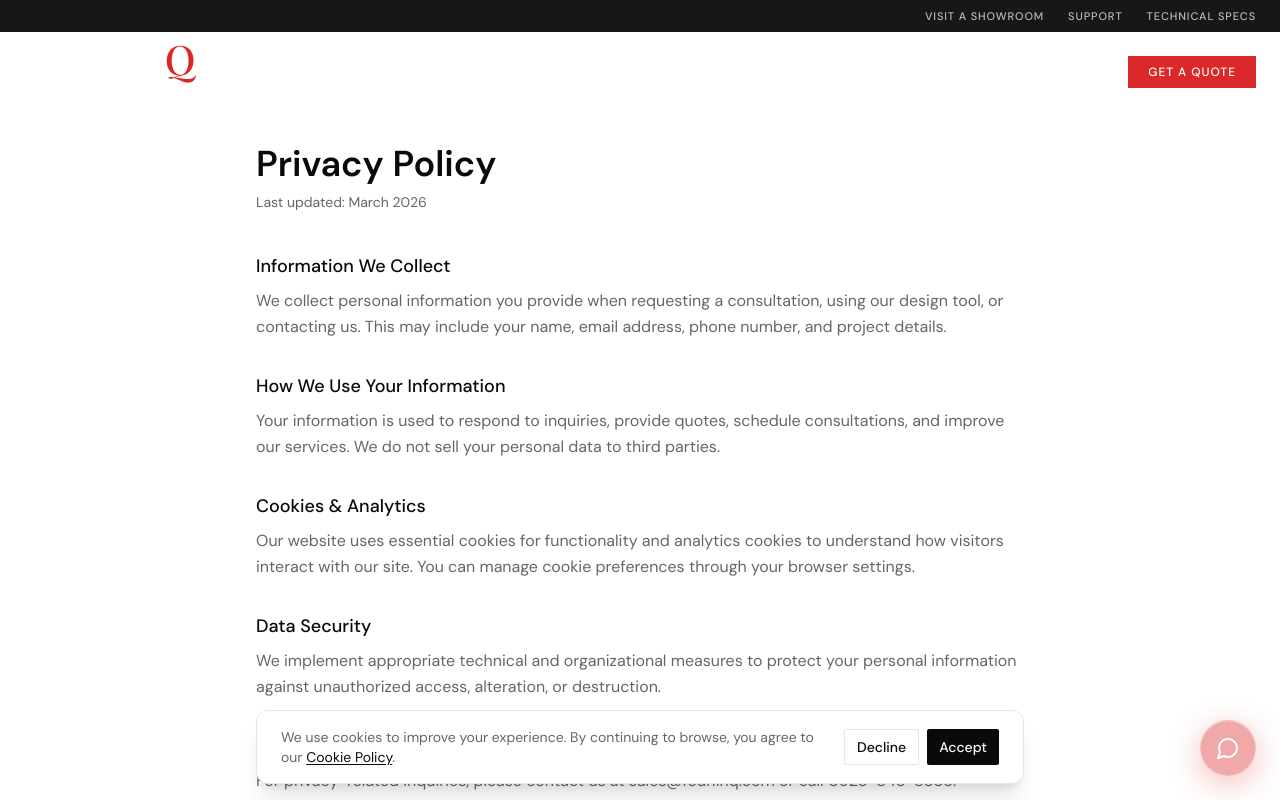
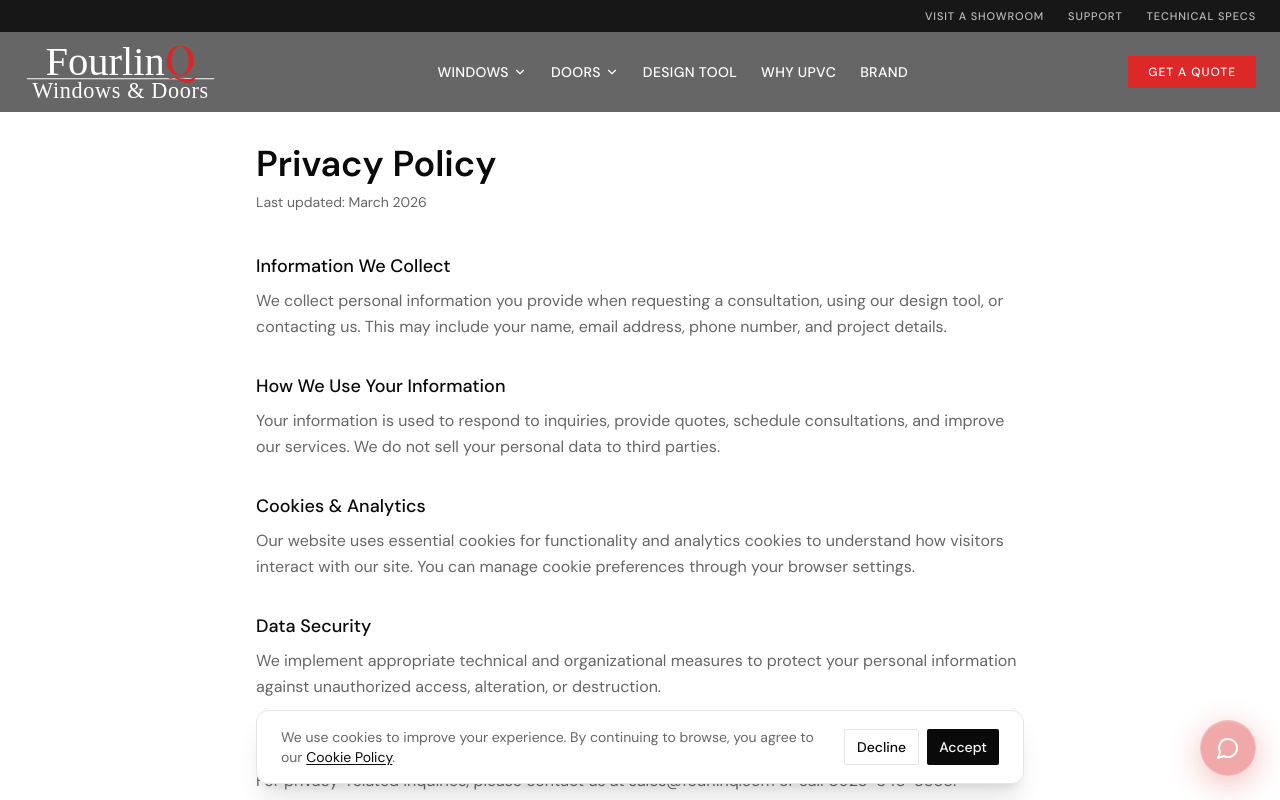
Before and after one commit to advo-ph/fourlinq, a React (Vite) app: page /legal in a window 1280 px wide. Shown: the top 800 px of the page. Built offline with nearby package versions, Linux system fonts and the light colour scheme; the HTML template or start-up script is replaced by a standard one.

Commit message:
fix: fixed dark nav backdrop (no transparent state), remove scroll listener
Co-Authored-By: Claude Opus 4.6 (1M context) <noreply@anthropic.com>

```diff
--- a/src/components/layout/Navbar.tsx
+++ b/src/components/layout/Navbar.tsx
@@ -65,7 +65,6 @@ const navLinks = [
 ];
 
 const Navbar = () => {
-  const [scrolled, setScrolled] = useState(false);
   const [mobileOpen, setMobileOpen] = useState(false);
   const [mobileSubPanel, setMobileSubPanel] = useState<MegaKey>(null);
   const [megaOpen, setMegaOpen] = useState<MegaKey>(null);
@@ -89,14 +88,6 @@ const Navbar = () => {
   }, [dbTypes]);
 
   useEffect(() => {
-    const handleScroll = () => {
-      setScrolled(window.scrollY > 40);
-    };
-    window.addEventListener("scroll", handleScroll);
-    return () => window.removeEventListener("scroll", handleScroll);
-  }, []);
-
-  useEffect(() => {
     setMobileOpen(false);
     setMobileSubPanel(null);
     setMegaOpen(null);
@@ -113,9 +104,7 @@ const Navbar = () => {
 
   const navBg = mobileOpen
     ? "bg-white/98 backdrop-blur-xl shadow-sm"
-    : scrolled
-      ? "bg-black/60 backdrop-blur-xl"
-      : "bg-transparent";
+    : "bg-black/60 backdrop-blur-xl";
   const textColor = mobileOpen ? "text-foreground" : "text-white";
   const logoVariant = mobileOpen ? "dark" : "light";
   const showUtility = true;
```
